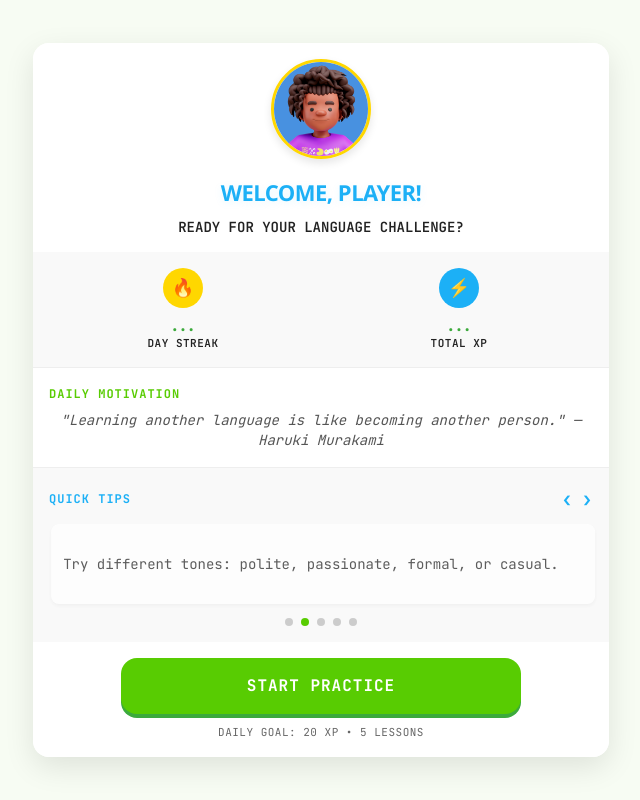
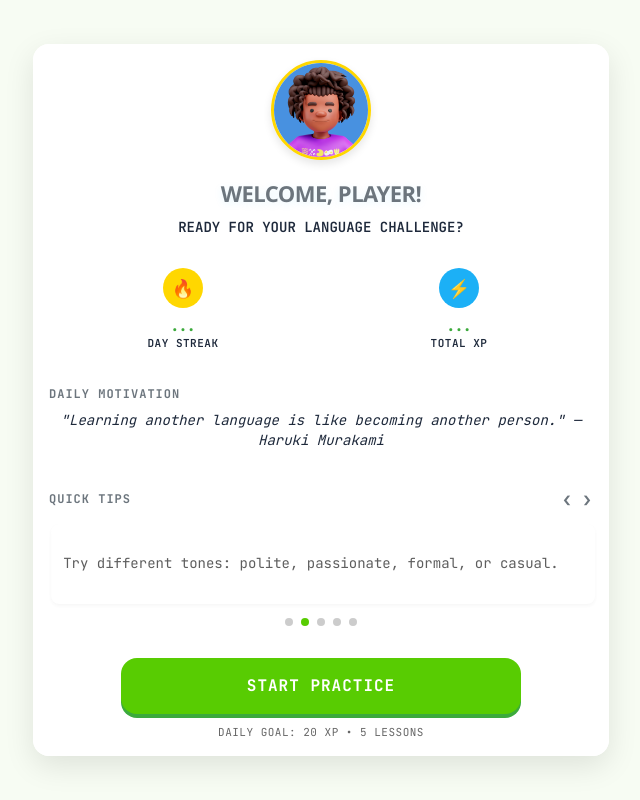
Before and after one commit to Aristocratjnr/LinguaQuest, a React (Vite) app in the folder frontend/: page /onboarding/engagement in a window 1280 px wide. Shown: the whole page, without its empty margins (319-959 px from the left). Built offline with nearby package versions, Linux system fonts and the light colour scheme; no server answers.

Commit message:
style: update color handling in Engagement, Feedback, and Scenario components for improved theme consistency

```diff
--- a/frontend/src/components/Engagement.tsx
+++ b/frontend/src/components/Engagement.tsx
@@ -33,7 +33,7 @@ const Engagement: React.FC<{ nickname: string; avatar?: string; onStart: () => v
   });
 
   // Use user data from context instead of making API calls
-  const streak = user?.current_streak || 0;
+  const streak = userStats?.current_streak || 0;
   const xp = userStats?.total_score || 0;
   const loadingStats = !user || !userStats;
 
@@ -186,7 +186,7 @@ const Engagement: React.FC<{ nickname: string; avatar?: string; onStart: () => v
     textAlign: 'center'
   }}>
     <h1 style={{
-      color: '#1cb0f6',
+      color: 'var(--lq-text-muted)',
       fontWeight: 900,
       marginBottom: '12px',
       fontSize: getFontSize(18, 22, 26),
@@ -197,7 +197,7 @@ const Engagement: React.FC<{ nickname: string; avatar?: string; onStart: () => v
        WELCOME, {nickname.toUpperCase()}!
     </h1>
     <p style={{
-      color: '#222',
+      color: 'var(--text-dark)',
       fontWeight: 600,
       marginBottom: '0',
       fontSize: getFontSize(12, 14, 16),
@@ -217,8 +217,8 @@ const Engagement: React.FC<{ nickname: string; avatar?: string; onStart: () => v
             display: 'flex',
             justifyContent: 'space-around',
             padding: getSpacing(12, 16, 24),
-            background: '#f9f9f9',
-            borderBottom: '1px solid #eee',
+            background: 'var(--duo-card, #fff)',
+            borderBottom: '1px solid var(--border-light)',
             gap: '8px'
           }}
         >
@@ -276,7 +276,7 @@ const Engagement: React.FC<{ nickname: string; avatar?: string; onStart: () => v
               {loadingStats ? '...' : streak}
             </motion.div>
             <div style={{
-              color: '#222',
+              color: 'var(--text-dark)',
               fontSize: getFontSize(10, 11, 12),
               letterSpacing: '0.5px',
               fontWeight: 600
@@ -338,7 +338,7 @@ const Engagement: React.FC<{ nickname: string; avatar?: string; onStart: () => v
               {loadingStats ? '...' : xp}
             </motion.div>
             <div style={{
-              color: '#222',
+              color: 'var(--text-dark)',
               fontSize: getFontSize(10, 11, 12),
               letterSpacing: '0.5px',
               fontWeight: 600
@@ -351,15 +351,15 @@ const Engagement: React.FC<{ nickname: string; avatar?: string; onStart: () => v
         {/* Daily motivation */}
         <div style={{
           padding: getSpacing(12, 16, 24),
-          borderBottom: '1px solid #eee',
-          background: 'white',
+          borderBottom: '1px solid var(--border-light)',
+          background: 'var(--duo-card, #fff)',
           minHeight: isSmallMobile ? '70px' : isMobile ? '80px' : '100px',
           display: 'flex',
           flexDirection: 'column',
           justifyContent: 'center'
         }}>
           <div style={{
-            color: '#58cc02',
+            color: 'var(--lq-text-muted)',
             fontWeight: 'bold',
             fontSize: getFontSize(11, 12, 14),
             marginBottom: '8px',
@@ -381,7 +381,7 @@ const Engagement: React.FC<{ nickname: string; avatar?: string; onStart: () => v
                 justifyContent: 'center',
                 textAlign: 'center',
                 fontStyle: 'italic',
-                color: '#555',
+                color: 'var(--text-dark)',
                 fontSize: getFontSize(13, 14, 16),
                 lineHeight: '1.4'
               }}
@@ -394,7 +394,7 @@ const Engagement: React.FC<{ nickname: string; avatar?: string; onStart: () => v
         {/* Tips carousel */}
         <div style={{
           padding: getSpacing(12, 16, 24),
-          background: '#f9f9f9',
+          background: 'var(--duo-card, #fff)',
           minHeight: isSmallMobile ? '90px' : isMobile ? '100px' : '120px'
         }}>
           <div style={{
@@ -404,7 +404,7 @@ const Engagement: React.FC<{ nickname: string; avatar?: string; onStart: () => v
             marginBottom: getSpacing(8, 10, 12)
           }}>
             <div style={{
-              color: '#1cb0f6',
+              color: 'var(--lq-text-muted)',
               fontWeight: 'bold',
               fontSize: getFontSize(11, 12, 14),
               textTransform: 'uppercase',
@@ -420,7 +420,7 @@ const Engagement: React.FC<{ nickname: string; avatar?: string; onStart: () => v
                   border: 'none',
                   cursor: 'pointer',
                   fontSize: getFontSize(18, 20, 22),
-                  color: '#1cb0f6',
+                  color: 'var(--lq-text-muted)',
                   marginRight: '8px'
                 }}
                 whileTap={{ scale: 0.9 }}
@@ -434,7 +434,7 @@ const Engagement: React.FC<{ nickname: string; avatar?: string; onStart: () => v
                   border: 'none',
                   cursor: 'pointer',
                   fontSize: getFontSize(18, 20, 22),
-                  color: '#1cb0f6'
+                  color: 'var(--lq-text-muted)'
                 }}
                 whileTap={{ scale: 0.9 }}
               >
@@ -458,7 +458,7 @@ const Engagement: React.FC<{ nickname: string; avatar?: string; onStart: () => v
                 minHeight: isSmallMobile ? '60px' : isMobile ? '70px' : '80px',
                 display: 'flex',
                 alignItems: 'center',
-                color: '#333',
+                color: 'var(--lq-text-main)',
                 fontSize: getFontSize(13, 14, 15),
                 lineHeight: '1.4'
               }}
--- a/frontend/src/components/Feedback.tsx
+++ b/frontend/src/components/Feedback.tsx
@@ -24,10 +24,10 @@ const Feedback: React.FC<FeedbackProps> = ({
 
   const { resolvedTheme } = useSettings();
   const isDark = resolvedTheme === 'dark';
-  const textColor = isDark ? '#e0e7ff' : '#333';
-  const mutedColor = isDark ? '#a5b4fc' : '#6c757d';
-  const primaryColor = isDark ? '#58cc02' : '#3caa3c';
-  const secondaryColor = isDark ? '#d7f7c8' : '#c8f4b8';
+  const textColor = 'var(--lq-text-main)';
+  const mutedColor = isDark ? 'var(--lq-text-muted-dark)' : 'var(--lq-text-muted)';
+  const primaryColor = '#58cc02';
+  const secondaryColor = '#d7f7c8';
   const tertiaryColor = isDark ? '#3caa3c' : '#58cc02';
 
   useEffect(() => {
--- a/frontend/src/components/Scenario.tsx
+++ b/frontend/src/components/Scenario.tsx
@@ -21,8 +21,8 @@ const Scenario: React.FC<ScenarioProps> = ({
 }) => {
   const { resolvedTheme } = useSettings();
   const isDark = resolvedTheme === 'dark';
-  const textColor = isDark ? '#e0e7ff' : '#333';
-  const mutedColor = isDark ? '#a5b4fc' : '#6c757d';
+  const textColor = 'var(--lq-text-main)';
+  const mutedColor = isDark ? '#a5b4fc' : 'var(--lq-text-muted)';
   const currentLanguage = languages.find(l => l.code === language);
   const languageLabel = currentLanguage?.label || language.toUpperCase();
 
@@ -133,7 +133,7 @@ const Scenario: React.FC<ScenarioProps> = ({
       <div className="d-flex flex-column gap-2">
         <div className="d-flex align-items-center">
           <label className="form-label mb-0 me-2 d-flex align-items-center" style={{
-            color: '#6c757d',
+            color: 'var(--lq-text-muted)',
             fontWeight: 500,
             fontSize: '0.9rem'
           }}>
```
